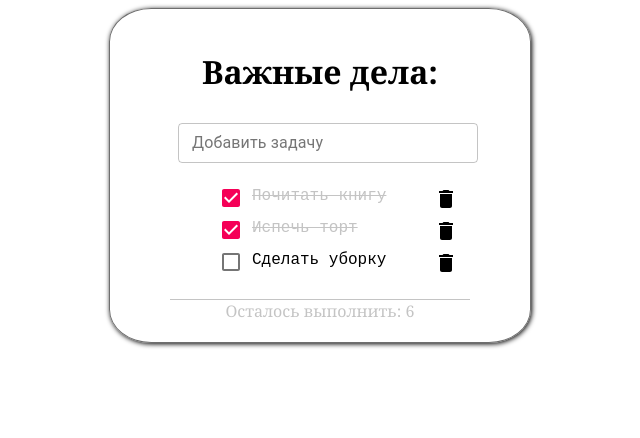
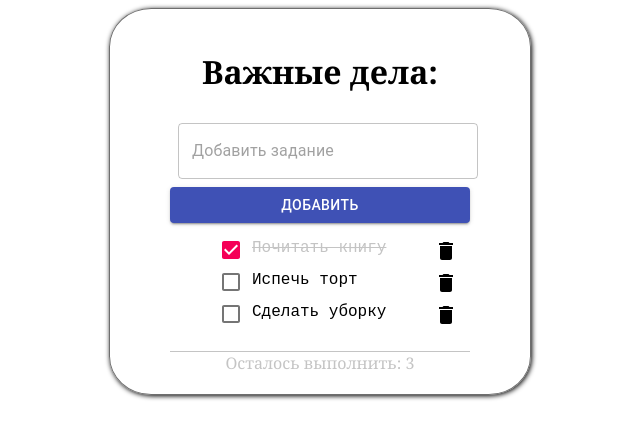
Before and after one commit to WebHeroSchool/todovalya, a React (Create React App) app: page / in a window 1280 px wide. Shown: the top 438 px of the page, without its empty margins (320-960 px from the left). Built offline with nearby package versions, Linux system fonts and the light colour scheme.

Commit message:
урок добавление элемента. Работа с формами

```diff
--- a/src/components/App/App.js
+++ b/src/components/App/App.js
@@ -1,4 +1,5 @@
 import React from 'react';
+import ReactDOM from 'react-dom';
 import InputItem from '../InputItem/InputItem';
 import ItemList from '../ItemList/ItemList';
 import Footer from '../Footer/Footer';
@@ -14,7 +15,7 @@ class App extends React.Component {
 			},
 			{
 				value: 'Испечь торт',
-				isDone: true,
+				isDone: false,
 				id: 2
 			},
 			{
@@ -23,7 +24,7 @@ class App extends React.Component {
 				id: 3
 			}
 		],
-		count: 6
+		count: 3
 	};
 
 	onClickDone = id => {
@@ -32,7 +33,6 @@ class App extends React.Component {
 			if (item.id === id) {
 				newItem.isDone = !item.isDone;
 			}
-
 			return newItem;
 		});
 
@@ -44,12 +44,28 @@ class App extends React.Component {
 		this.setState({ items: newList });
 	};
 
+	onClickAdd = value => this.setState(state => ({
+		items: [
+			...state.items,
+			{
+				value,
+				isDone: false,
+				id: state.count + 1
+			}
+		],
+		count: state.count + 1
+	}));
+
 	render() {
 		return (
 			<div className={styles.wrap}>
 				<h1 className={styles.title}>Важные дела:</h1>
-				<InputItem />
-				<ItemList items={this.state.items} onClickDone={this.onClickDone} onClickDelete={this.onClickDelete} />
+				<InputItem onClickAdd={this.onClickAdd} />
+				<ItemList
+					items={this.state.items}
+					onClickDone={this.onClickDone}
+					onClickDelete={this.onClickDelete}
+				/>
 				<Footer count={this.state.count} />
 			</div >);
 	}
--- a/src/components/InputItem/InputItem.js
+++ b/src/components/InputItem/InputItem.js
@@ -1,28 +1,62 @@
 import React from 'react';
 import TextField from '@material-ui/core/TextField';
-import { ThemeProvider, createMuiTheme } from '@material-ui/core/styles';
+import Button from '@material-ui/core/Button';
 
-const InputItem = () => {
-	const theme = createMuiTheme({
-		palette: {
-			primary: {
-				main: '#6c5ce7'
-			}
+class InputItem extends React.Component {
+	state = {
+		inputValue: '',
+		errorMsg: '',
+		isError: false
+	};
+
+	onButtonClick = () => {
+		if (this.state.inputValue !== '') {
+			this.setState({
+				inputValue: '',
+				errorMsg: '',
+				isError: false,
+			});
+			this.props.onClickAdd(this.state.inputValue);
+		} else {
+			this.setState({
+				errorMsg: 'Заполните поле!',
+				isError: true,
+			});
 		}
-	});
+	};
 
-	return (<div>
-		<ThemeProvider theme={theme}>
-			<TextField
-				id="outlined-basic"
-				label="Добавить задачу"
-				style={{ margin: 8 }}
-				variant="outlined"
-				size="small"
-				fullWidth
-			/>
-		</ThemeProvider>
-	</div>);
+	changeUppercase = event => {
+		this.setState({ inputValue: event.target.value.toUpperCase() });
+	};
+
+	render() {
+		return (
+			<div>
+				<TextField
+					error={this.state.error}
+					id="outlined-full-width"
+					style={{ margin: 8 }}
+					placeholder="Добавить задание"
+					helperText={this.state.errorMsg}
+					fullWidth
+					margin="normal"
+					InputLabelProps={{
+						shrink: true,
+					}}
+					variant="outlined"
+					value={this.state.inputValue}
+					onChange={this.changeUppercase}
+				/>
+				<Button
+					variant="contained"
+					color="primary"
+					fullWidth
+					onClick={() => this.onButtonClick()}
+				>
+					Добавить
+					</Button>
+			</div>);
+	}
 }
 
 export default InputItem;
--- a/src/components/ItemList/ItemList.js
+++ b/src/components/ItemList/ItemList.js
@@ -6,7 +6,7 @@ import DeleteIcon from '@material-ui/icons/Delete';
 
 const ItemList = ({ items, onClickDone, onClickDelete }) => (<ul>
 	{items.map(item =>
-		<li className={styles.list} key={item.value}>
+		<li className={styles.list} key={item.id}>
 			<div className={styles.check}>
 				<Checkbox
 					checked={item.isDone}
```
